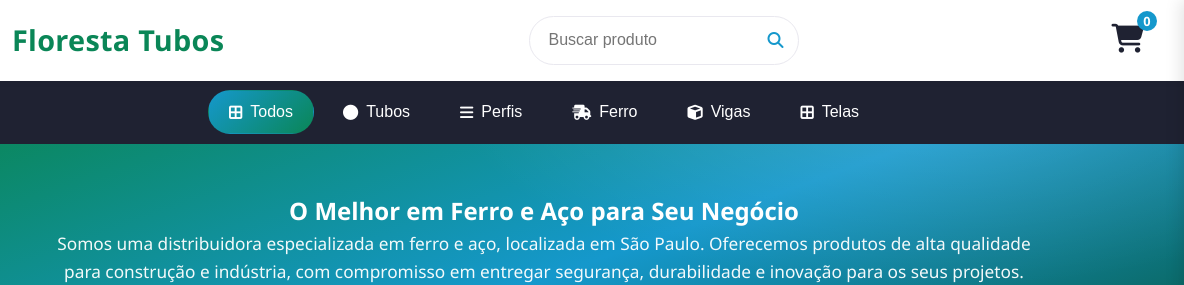
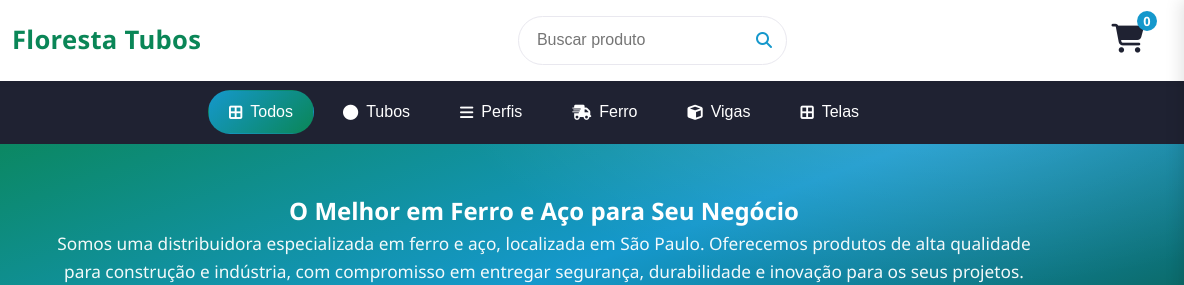
Before and after one commit to Mike-Renan/Loja-virtual-Universo-do-Ferro, a plain HTML site: page index.html in a window 1280 px wide. Shown: the top 285 px of the page, 96-1280 px from the left. Drawn offline with Linux system fonts and the light colour scheme.

Commit message:
h1 change

```diff
--- a/style.css
+++ b/style.css
@@ -286,10 +286,6 @@ footer{
   .product-name{ font-size:1.18rem; }
   .hero-section{ padding:3rem 2rem; }
   .hero-section h2{ font-size:2.5rem; }
-    .logo h1 {
-        font-size: 1.8rem;
-        font-weight: 600;
-    }
 }
 
 
```
